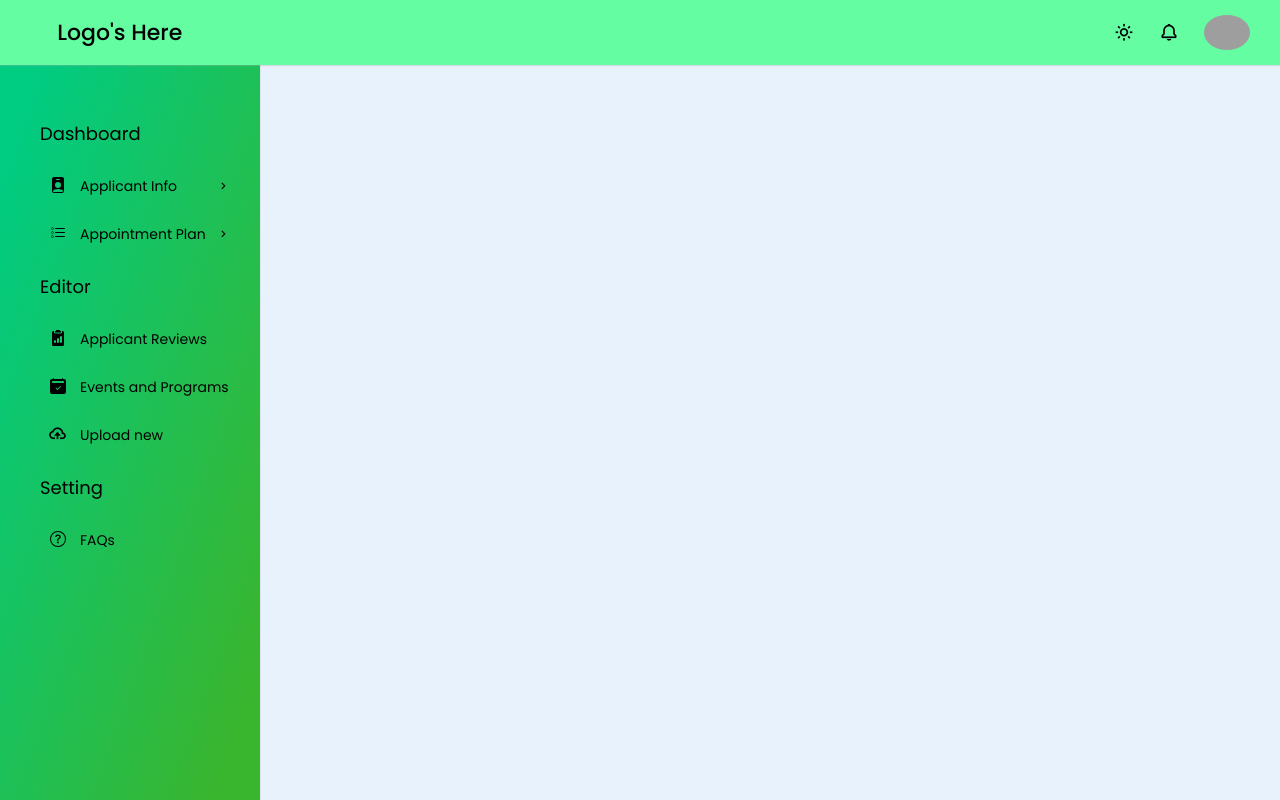
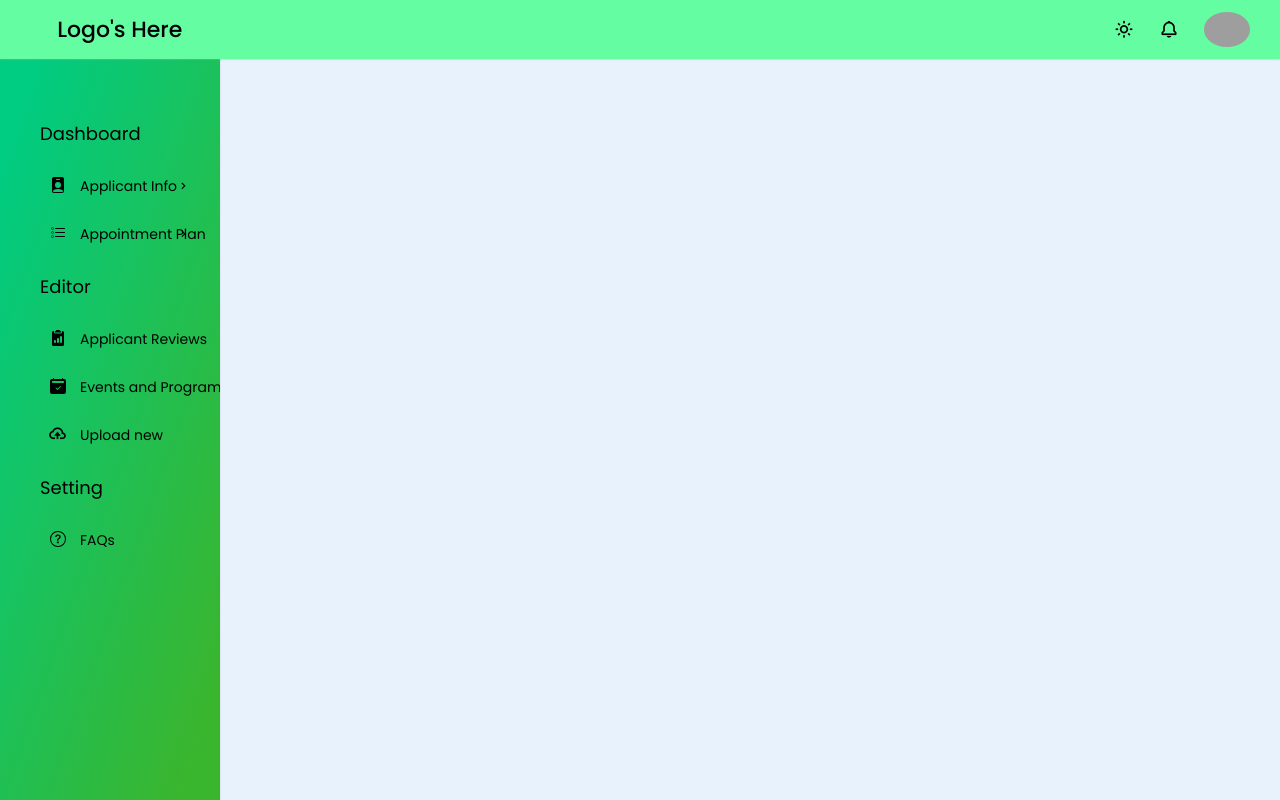
Before and after one commit to Chuajerome26/Capstone, a PHP site: page /Pages/admin/header.php in a window 1280 px wide. Run offline with PHP 8.4, Linux system fonts and the light colour scheme; grey boxes are pictures that could not be loaded.

Commit message:
Width Padding adjusting

```diff
--- a/assets/style1.css
+++ b/assets/style1.css
@@ -36,7 +36,7 @@ body.dark {
   display: flex;
   align-items: center;
   justify-content: space-between;
-  padding: 15px 30px;
+  padding: 12px 30px;
   z-index: 1000;
   box-shadow: 0 0 2px var(--grey-color-light);
 }
@@ -86,7 +86,7 @@ body.dark {
     rgb(0, 204, 130) 11.2%,
     rgb(58, 181, 46) 91.7%
   );
-  width: 260px;
+  width: 220px;
   position: fixed;
   top: 0;
   left: 0;
```
